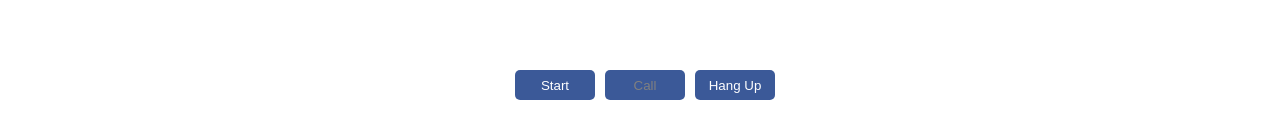
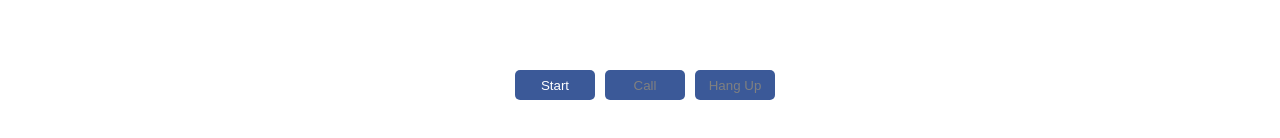
Before and after one commit to Squall949/PWA-WebRTC-Playground, a React (Create React App) app: page / in a window 1280 px wide. Shown: the part 330-468 px from the top of the page. Built offline with nearby package versions, Linux system fonts and the light colour scheme.

Commit message:
modifying button's state

```diff
--- a/src/App.js
+++ b/src/App.js
@@ -9,7 +9,7 @@ class App extends Component {
 
   constructor() {
     super();
-    this.state = {isStartDisabled: false, isCallDisabled: true, localStream: undefined};
+    this.state = {isStartDisabled: false, isCallDisabled: true, isHangUpDisabled: true, localStream: undefined};
   }
 
   componentDidMount() {
@@ -66,6 +66,7 @@ class App extends Component {
 
   handleCallClick = () => {
     this.setState({isCallDisabled: true});
+    this.setState({isHangUpDisabled: false});
 
     this.initPeerConnection();
     this.localPeer.addStream(this.state.localStream);
@@ -110,6 +111,7 @@ class App extends Component {
     this.setState({localStream: undefined});
     this.setState({isStartDisabled: false});
     this.setState({isCallDisabled: true});
+    this.setState({isHangUpDisabled: true});
   }
 
   render() {
@@ -130,7 +132,7 @@ class App extends Component {
         <div className="App-action-btns">
           <button id="startButton" className="actionButton" onClick={this.handleStartClick} disabled={this.state.isStartDisabled}>Start</button>
           <button id="callButton" className="actionButton" onClick={this.handleCallClick} disabled={this.state.isCallDisabled}>Call</button>
-          <button id="hangupButton" className="actionButton" onClick={this.handleStopClick}>Hang Up</button>
+          <button id="hangupButton" className="actionButton" onClick={this.handleStopClick} disabled={this.state.isHangUpDisabled}>Hang Up</button>
         </div>
       </div>
     );
```
